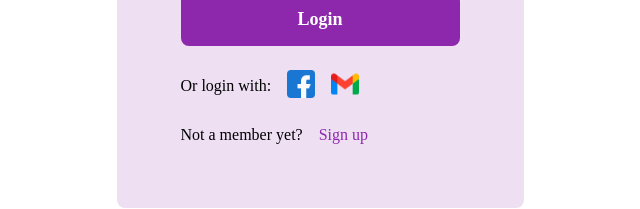
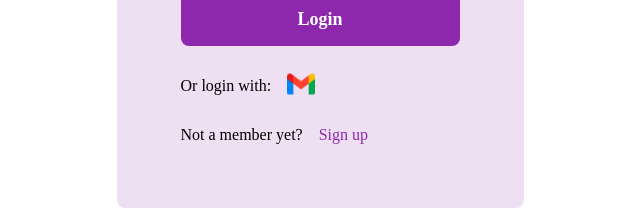
Before and after one commit to Luuvinhkhoi/e-commerce-fullstack, a React (Create React App) app in the folder Browser/bookstore/: page /login in a window 1280 px wide. Shown: the part 449-658 px from the top of the page, without its empty margins (320-960 px from the left). Built offline with nearby package versions, Linux system fonts and the light colour scheme; no server answers.

Commit message:
Remove login with facebook

```diff
--- a/Browser/bookstore/src/Components/Login/login.js
+++ b/Browser/bookstore/src/Components/Login/login.js
@@ -49,7 +49,6 @@ export const Login = ()=>{
                 </div>
                 <div className='third-party-login'>
                     <span>Or login with:</span>
-                    <a href="https://e-commerce-fullstack-f11n.onrender.com/login/facebook" class="button"><img src={facebookImg}></img></a>
                     <a href="https://e-commerce-fullstack-f11n.onrender.com/login/google" class="button"><img src={gmailImg}></img></a>
                 </div>
                 <div className='sign-up-link'>
```
